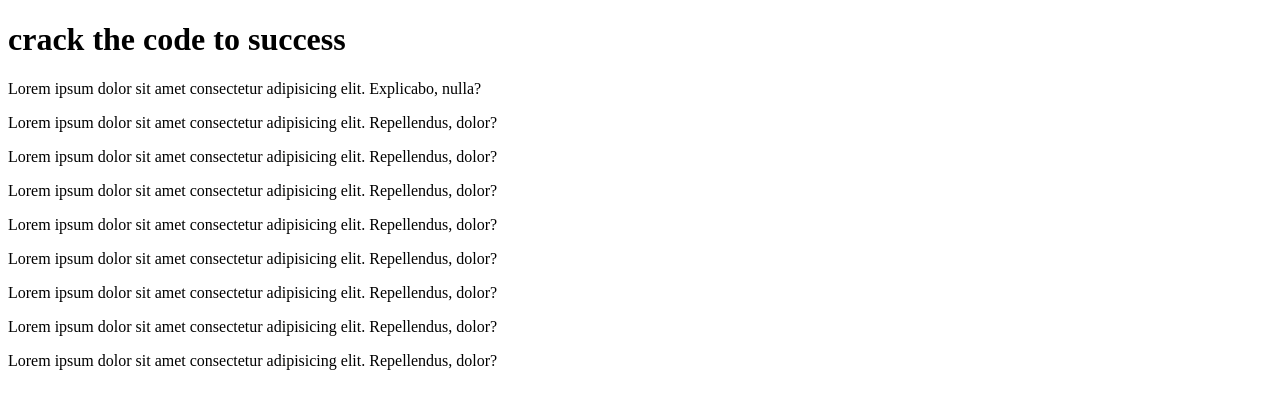
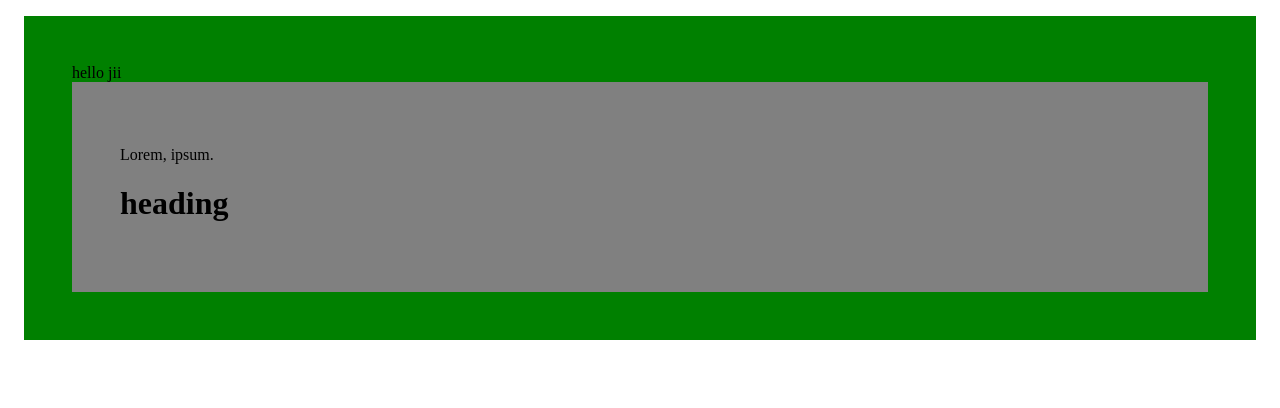
Before and after one commit to akashmishra998427/javascicpt1, a plain HTML site: page dom/index.htm in a window 1280 px wide. Drawn offline with Linux system fonts and the light colour scheme.

Commit message:
accessing updating adding and removing elements using DOM

```diff
--- a/dom/index.htm
+++ b/dom/index.htm
@@ -6,8 +6,8 @@
     <title>Document</title>
 </head>
 <body>
-    <h1 id="heading" class="heading">crack the code to success</h1>
-    <p id="paragraph" class="heading">Lorem ipsum dolor sit amet consectetur adipisicing elit. Explicabo, nulla?</p>
+    <!-- <h1 id="heading" class="heading">crack the code to success</h1> -->
+    <!-- <p id="paragraph" class="heading">Lorem ipsum dolor sit amet consectetur adipisicing elit. Explicabo, nulla?</p>
     <p class="heading">Lorem ipsum dolor sit amet consectetur adipisicing elit. Repellendus, dolor?</p>
     <p class="heading">Lorem ipsum dolor sit amet consectetur adipisicing elit. Repellendus, dolor?</p>
     <p class="heading">Lorem ipsum dolor sit amet consectetur adipisicing elit. Repellendus, dolor?</p>
@@ -15,7 +15,32 @@
     <p class="heading">Lorem ipsum dolor sit amet consectetur adipisicing elit. Repellendus, dolor?</p>
     <p class="heading">Lorem ipsum dolor sit amet consectetur adipisicing elit. Repellendus, dolor?</p>
     <p class="heading">Lorem ipsum dolor sit amet consectetur adipisicing elit. Repellendus, dolor?</p>
-    <p class="heading">Lorem ipsum dolor sit amet consectetur adipisicing elit. Repellendus, dolor?</p>
+    <p class="heading">Lorem ipsum dolor sit amet consectetur adipisicing elit. Repellendus, dolor?</p> -->
+
+    <!-- <div id="fdiv">
+        <p>
+            this is my first
+
+            <span>
+                text
+            </span>
+        </p>
+        <p>
+            this is my second
+        </p>
+
+    </div> -->
+    <div style="padding: 3rem; background-color: green; margin: 1rem;">
+        hello jii
+        <div id="mydiv" style="padding: 3rem; background-color: gray;">
+            <p id="fpara">
+                Lorem, ipsum.
+            </p>
+            <h1>heading</h1>
+            <p></p>
+        </div>
+    </div>
+
     <script src="script.js"></script>
 </body>
 </html>
--- a/dom/script.js
+++ b/dom/script.js
@@ -1 +1,53 @@
-document.getElementById("heading");
+
+
+// ========= Accessing html element by id,class,queryselector,queryselectorAll ============
+
+// document.getElementById("heading");  ---> returns id named heading
+// document.getElementsByClassName("heading") ------> returns the all collections of classes named heading
+// document.getElementsByTagName("h1")   ----> returns the all collections of tags named h1
+// document.querySelector(".heading")   ----> returns the first element of class named heading
+// document.querySelector("#heading")   ----> returns the first element of id named heading
+// document.querySelector("h1")   ----> returns the first element of tag named h1
+// document.querySelectorAll(".heading")-----> returns all the classes named neading
+
+// =============== Upadting Existing Element ============
+
+// ========= using inner html  ================
+
+// document.getElementsByClassName("heading");
+// heading.innerHTML="my name is akash";
+
+ // ========= using text content  ================
+//  let element= document.querySelector("#fdiv");
+//  element.textContent="my name is akash";
+
+
+// ========= using inner-text ==============
+
+// let element= document.querySelector("#fdiv");
+//   element.innerText="akash mishra";
+
+// ============ Adding element ================
+// let heading = document.createElement("h1");
+// heading.textContent="this is a heading";
+
+// let bodyTag=document.querySelector("body");
+// bodyTag.appendChild(heading);
+
+// if you are using appendchild then the child wwi add at end of the body
+
+// ========== adding child at xyz position ===========
+// insertAdjusantHtml()
+// let mydiv=document.querySelector("#mydiv");
+// let me =document.createElement("span");
+// me.textContent="my name is akash";
+// mydiv.insertAdjacentElement("beforebegin",me);
+// mydiv.insertAdjacentElement("afterbegin",me);
+// mydiv.insertAdjacentElement("beforeend",me);
+// mydiv.insertAdjacentElement("afterend",me);
+
+// =========== removing an element ============
+
+let parent = document.querySelector("#mydiv")
+let child=document.querySelector("fpara")
+// parent.removeChild(child);
```
